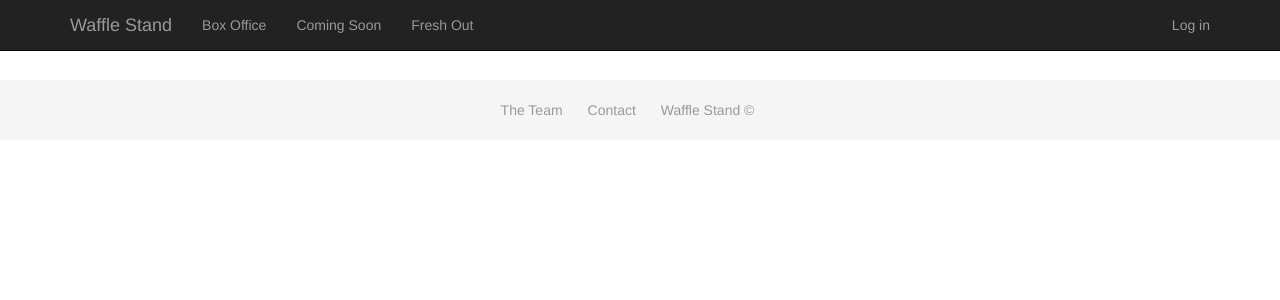
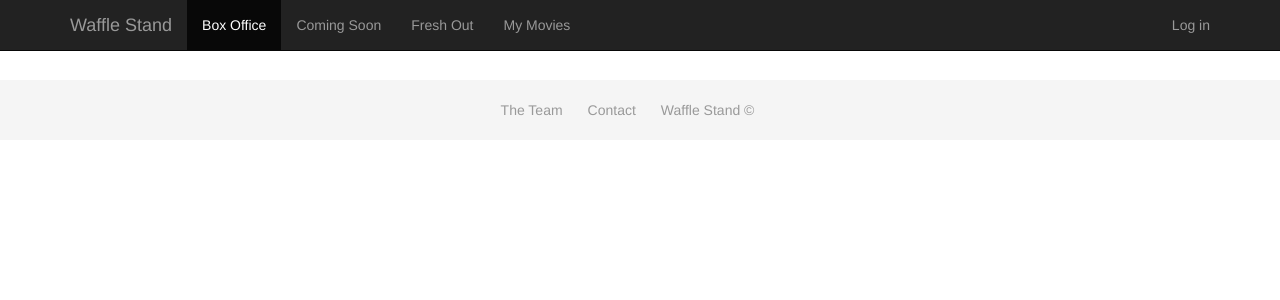
Before and after one commit to leeonlee/wafflestand, a Django app: page / in a window 1280 px wide. Shown: the top 300 px of the page. Run offline with Django 3.2, Linux system fonts and the light colour scheme; data that the repository does not hold is empty; some libraries are stand-ins or nearby versions.

Commit message:
add mymovies tab, remove button for all released movies

```diff
--- a/bluray/templates/base.html
+++ b/bluray/templates/base.html
@@ -21,9 +21,14 @@
 				</div>
 				<div class="navbar-collapse collapse">
 					<ul class="nav navbar-nav">
-						<li {% if active == 'boxOffice' %}class="active"{% endif %}><a href="/">Box Office</a></li>
-						<li {% if active == 'comingSoon' %}class="active"{% endif %}><a href="/?q=comingSoon">Coming Soon</a></li>
-						<li {% if active == 'freshOut' %}class="active"{% endif %}><a href="/?q=freshOut">Fresh Out</a></li>
+						<li {% if active == 'index' %}class="active"{% endif %}><a href="/">Box Office</a></li>
+						<li {% if active == 'comingSoon' %}class="active"{% endif %}><a href="/comingSoon">Coming Soon</a></li>
+						<li {% if active == 'freshOut' %}class="active"{% endif %}><a href="/freshOut">Fresh Out</a></li>
+						{% if user.is_authenticated %}
+							<li {% if active == 'myMovies' %}class="active"{% endif %}><a href="/myMovies">My Movies</a></li>
+						{% else %}
+							<li><a href="#loginmodal" id="login" data-toggle="modal">My Movies</a></li>
+						{% endif %}
 					</ul>
 					<ul class="nav navbar-nav navbar-right">
 						<li>
--- a/bluray/templates/bluray/index.html
+++ b/bluray/templates/bluray/index.html
@@ -31,7 +31,7 @@
 								<img class="center-block movie-poster" src="{% static "img/poster-not-found-og.jpg" %}">
 							{% endif %}
 						</div>
-						{% if active != 'freshOut' %}
+						{% if movie.released == False %}
 							<div class="movie-follow">
 								<!-- user authentication here -->
 								{% if user.is_active %}
```
